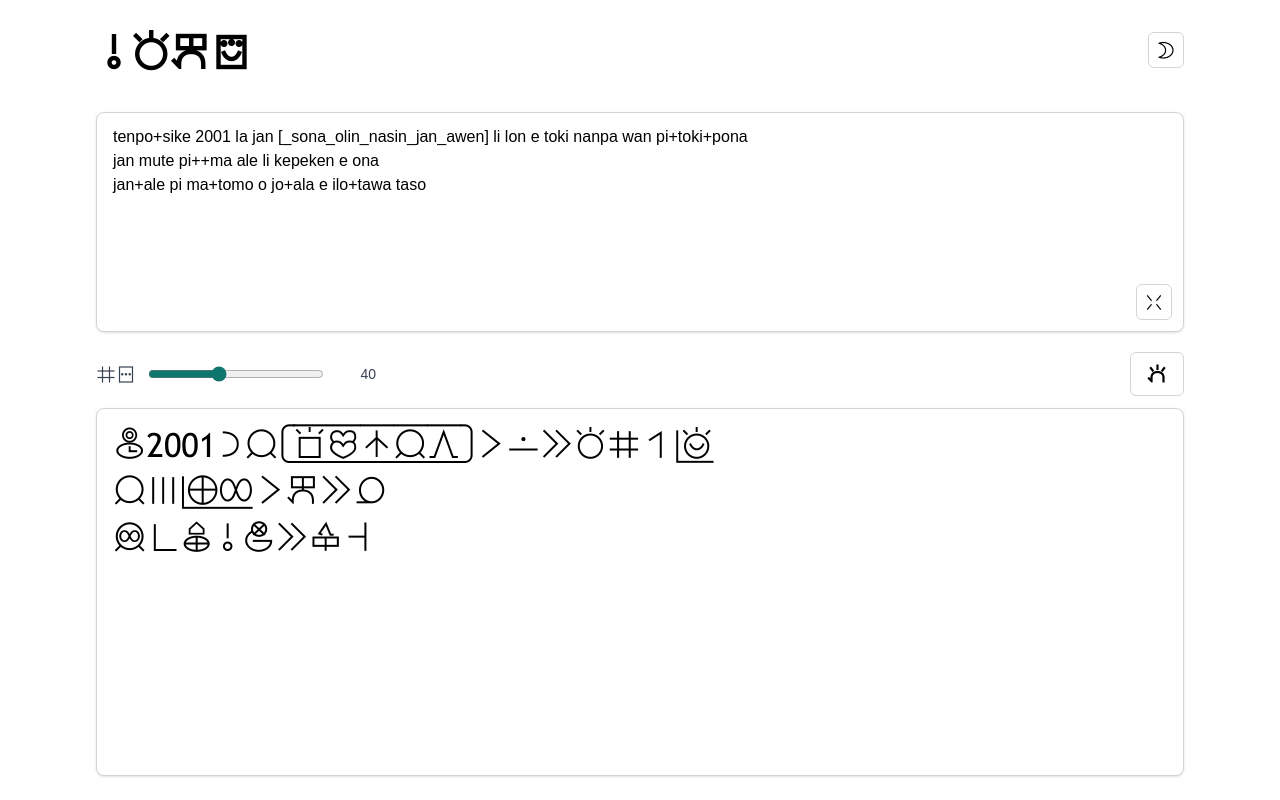
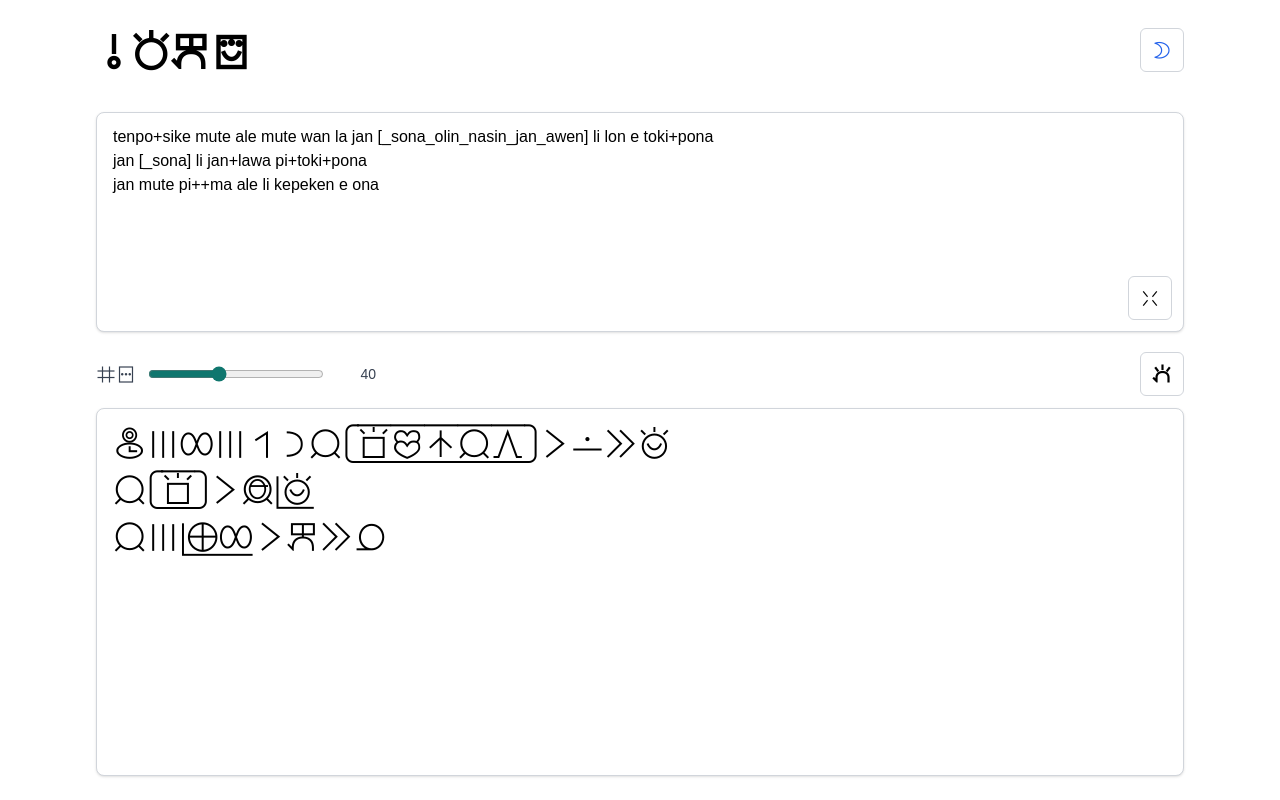
Before and after one commit to vpavlenko/sitelen, a Next.js app: page / in a window 1280 px wide. Built offline with nearby package versions, Linux system fonts and the light colour scheme; no server answers; a web font is replaced by a local one.

Commit message:
improve text

```diff
--- a/app/globals.css
+++ b/app/globals.css
@@ -55,8 +55,8 @@ textarea {
 
 .theme-button {
   display: flex;
-  width: 2.25rem;
-  height: 2.25rem;
+  width: 2.75rem;
+  height: 2.75rem;
   align-items: center;
   justify-content: center;
   cursor: pointer;
@@ -86,18 +86,19 @@ textarea {
 }
 
 .png-button {
+  width: 2.75rem;
   height: 2.75rem;
   border-radius: 0.375rem;
   border: 1px solid transparent;
-  padding-inline: 1rem;
   font-size: 0.875rem;
   font-weight: 600;
+  justify-content: center;
 }
 
 .icon-button {
   display: flex;
-  width: 2.25rem;
-  height: 2.25rem;
+  width: 2.75rem;
+  height: 2.75rem;
   align-items: center;
   justify-content: center;
   border-radius: 0.375rem;
@@ -124,6 +125,10 @@ textarea {
   background: #ffffff;
   color: #000000;
   border-color: #d1d5db;
+}
+
+.theme-button[data-theme="light"] .theme-button__glyph {
+  color: #2563eb;
 }
 
 .theme-button[data-theme="dark"],
--- a/app/page.tsx
+++ b/app/page.tsx
@@ -3,9 +3,9 @@
 import { useEffect, useRef, useState } from "react";
 import type { CSSProperties } from "react";
 
-const DEFAULT_TEXT = `tenpo+sike 2001 la jan [_sona_olin_nasin_jan_awen] li lon e toki nanpa wan pi+toki+pona
-jan mute pi++ma ale li kepeken e ona
-jan+ale pi ma+tomo o jo+ala e ilo+tawa taso`;
+const DEFAULT_TEXT = `tenpo+sike mute ale mute wan la jan [_sona_olin_nasin_jan_awen] li lon e toki+pona
+jan [_sona] li jan+lawa pi+toki+pona
+jan mute pi++ma ale li kepeken e ona`;
 
 const SITELEN_FONT_SIZE_STORAGE_KEY = "sitelen-font-size";
 const THEME_STORAGE_KEY = "sitelen-theme";
@@ -14,6 +14,8 @@ const SITELEN_FONT_SIZE_DEFAULT = 40;
 const SITELEN_FONT_SIZE_MIN = 1;
 const SITELEN_FONT_SIZE_MAX = 100;
 const SITELEN_LINE_HEIGHT = 1.16;
+const PNG_CAPTURE_ANIMATION_MS = 1400;
+const PNG_CAPTURE_CLEAR_DELAY_MS = PNG_CAPTURE_ANIMATION_MS + 40;
 const PNG_EXPORT_SCALE_MULTIPLIER = 2;
 
 type CopyState = "idle" | "copied" | "downloaded" | "error";
@@ -252,7 +254,7 @@ export default function Home() {
     const pngButton = pngButtonRef.current;
 
     if (!preview || !pngButton) {
-      return;
+      return Promise.resolve();
     }
 
     const previewRect = preview.getBoundingClientRect();
@@ -281,9 +283,15 @@ export default function Home() {
         top: previewRect.top,
       } as CSSProperties,
     });
-    window.setTimeout(() => {
-      setCaptureAnimation(null);
-    }, 1440);
+
+    return new Promise<void>((resolve) => {
+      window.setTimeout(() => {
+        resolve();
+      }, PNG_CAPTURE_ANIMATION_MS);
+      window.setTimeout(() => {
+        setCaptureAnimation(null);
+      }, PNG_CAPTURE_CLEAR_DELAY_MS);
+    });
   }
 
   async function copyPng() {
@@ -295,7 +303,7 @@ export default function Home() {
 
     try {
       setCopyState("idle");
-      animatePngCapture();
+      const captureAnimationFinished = animatePngCapture();
 
       const computed = window.getComputedStyle(preview);
       const rect = preview.getBoundingClientRect();
@@ -370,6 +378,7 @@ export default function Home() {
         await navigator.clipboard.write([
           new ClipboardItem({ [blob.type]: blob }),
         ]);
+        await captureAnimationFinished;
         setCopyState("copied");
         return;
       }
@@ -379,6 +388,7 @@ export default function Home() {
       link.download = "sitelen-toki.png";
       link.click();
       URL.revokeObjectURL(link.href);
+      await captureAnimationFinished;
       setCopyState("downloaded");
     } catch (error) {
       console.error(error);
@@ -488,7 +498,6 @@ export default function Home() {
                 >
                   {cursorWord.word}
                 </span>
-                {": "}
                 {definitions[cursorWord.word] ?? "sona ala"}
               </p>
             ) : null}
```
